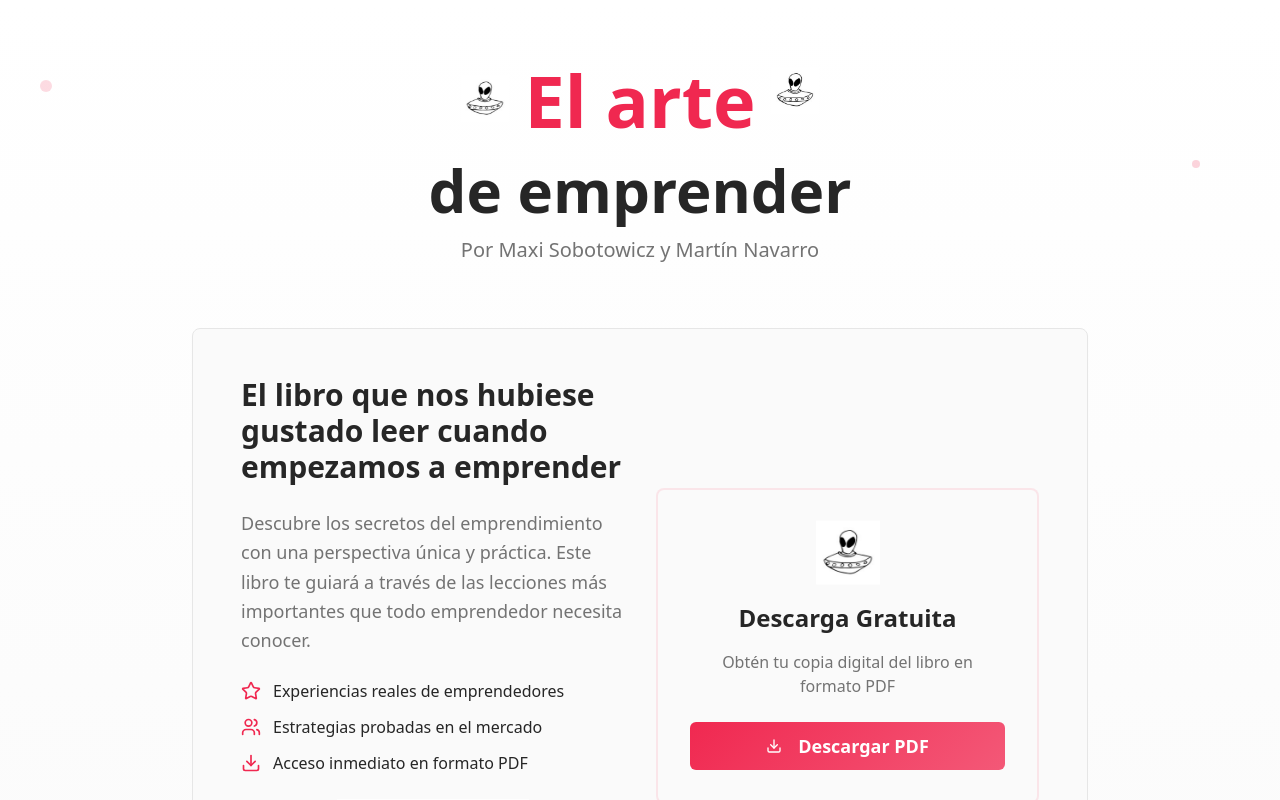
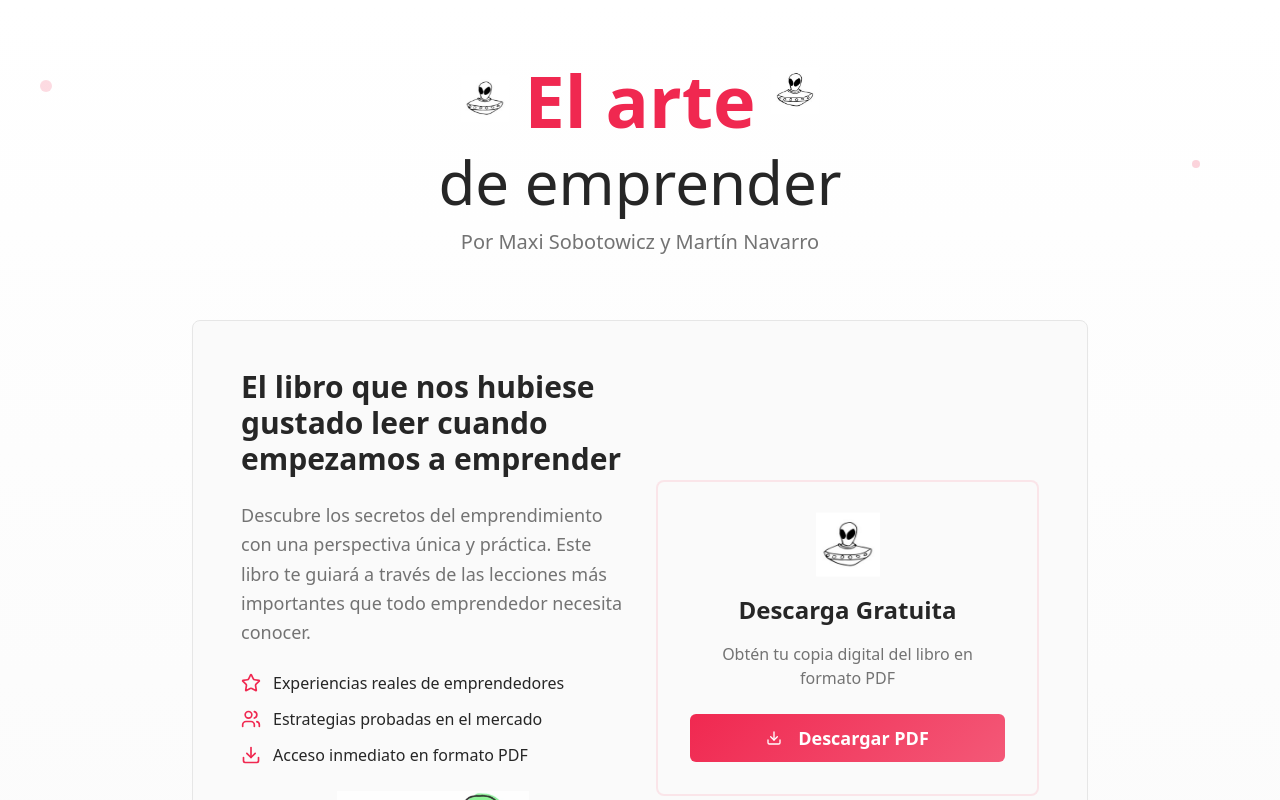
Before and after one commit to roumanok/elartedeemprender, a React (Vite) app: page / in a window 1280 px wide. Shown: the top 800 px of the page. Built offline with nearby package versions, Linux system fonts and the light colour scheme.

Commit message:
Adjust title layout
Move "de emprender" text up and remove bold styling.

```diff
--- a/src/pages/Index.tsx
+++ b/src/pages/Index.tsx
@@ -37,7 +37,7 @@ const Index = () => {
               className="w-12 h-12 animate-float delay-1000"
             />
           </div>
-          <h1 className="text-4xl md:text-6xl font-bold text-book-black mb-4">
+          <h1 className="text-4xl md:text-6xl text-book-black mb-4 -mt-2">
             de emprender
           </h1>
           <p className="text-xl text-book-gray max-w-2xl mx-auto">
```
